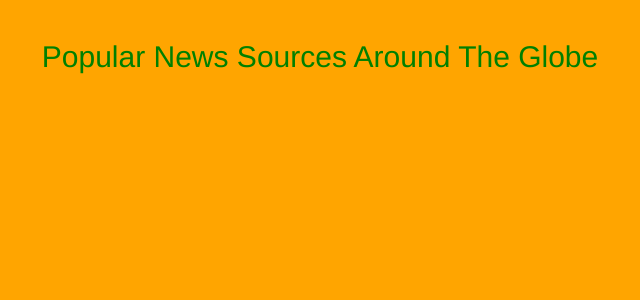
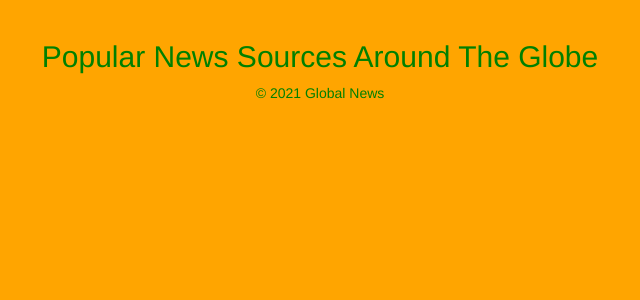
Before and after one commit to ezekielkibiego/News-Hub, a Flask app: template app/templates/index.html in a window 1280 px wide. Shown: the part 72-372 px from the top of the page, without its empty margins (320-960 px from the left). Run offline with Flask 2, Linux system fonts and the light colour scheme; the template is opened without the code that fills it, so the values that code supplies are empty; some libraries are stand-ins or nearby versions.

Commit message:
added footer

```diff
--- a/app/templates/index.html
+++ b/app/templates/index.html
@@ -19,4 +19,10 @@
 
 </div>
 
+<div class="bg-secondary">
+    {% block footer %}
+        <footer class="text-center text-light fs-1 pt-4 pb-4">&copy; 2021 Global News</footer>
+    {% endblock footer %}
+</div>
+
 {% endblock%}
```
Also changed, not shown: README.md.
